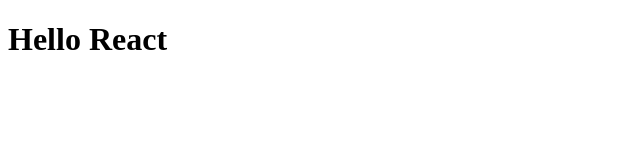
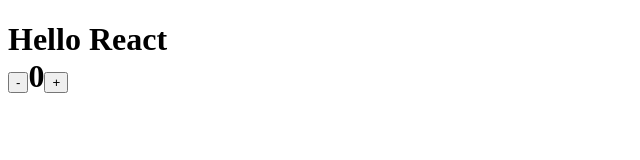
Before and after one commit to nikossoftwaredev/react-ts-webpack-template, a React app: page / in a window 1280 px wide. Shown: the top 160 px of the page, without its empty margins (0-640 px from the left). Built offline with nearby package versions, Linux system fonts and the light colour scheme.

Commit message:
added some extra ts and eslint config

```diff
--- a/src/App.tsx
+++ b/src/App.tsx
@@ -1,5 +1,10 @@
-import React from 'react';
+import Counter from './components/Counter';
 
-const App = () => <h1>Hello React</h1>;
+const App = () => (
+  <h1>
+    Hello React
+    <Counter />
+  </h1>
+);
 
 export default App;
--- /dev/null
+++ b/src/components/Counter.tsx
@@ -0,0 +1,19 @@
+import { useState } from 'react';
+
+const Counter = () => {
+  const [counter, setCounter] = useState(0);
+
+  return (
+    <div>
+      <button type='button' onClick={() => setCounter(prev => prev - 1)}>
+        -
+      </button>
+      {counter}
+      <button type='button' onClick={() => setCounter(prev => prev + 1)}>
+        +
+      </button>
+    </div>
+  );
+};
+
+export default Counter;
--- a/tsconfig.json
+++ b/tsconfig.json
@@ -18,7 +18,7 @@
         "resolveJsonModule": true,
         "isolatedModules": true,
         "noEmit": true,
-        "jsx": "react",
+        "jsx": "react-jsx",
         "noUnusedLocals": false,
         "noUnusedParameters": false,
         "preserveConstEnums": true,
--- a/webpack.config.js
+++ b/webpack.config.js
@@ -1,4 +1,5 @@
-const path = require("path");
+/* eslint-disable @typescript-eslint/no-var-requires */
+const path = require('path');
 
 module.exports = (env, argv) => {
   const devServer = {
@@ -6,26 +7,26 @@
     historyApiFallback: true,
     port: 3000,
     liveReload: true,
-    watchFiles: ["src/**/*"],
+    watchFiles: ['src/**/*'],
     client: {
       progress: true,
       overlay: {
         errors: true,
-        warnings: false,
-      },
+        warnings: false
+      }
     },
     static: {
-      directory: path.join(__dirname, "public"),
-    },
+      directory: path.join(__dirname, 'public')
+    }
   };
 
   const config = {
     context: __dirname, // to automatically find tsconfig.json
-    entry: "./src/index.tsx",
+    entry: './src/index.tsx',
     output: {
-      path: path.resolve(__dirname, "build"),
-      filename: "index.js",
-      publicPath: "/",
+      path: path.resolve(__dirname, 'build'),
+      filename: 'index.js',
+      publicPath: '/'
     },
     devServer,
     module: {
@@ -33,22 +34,22 @@
         {
           test: /\.(js|jsx)$/,
           exclude: /node_modules/,
-          include: path.resolve(__dirname, "src"),
+          include: path.resolve(__dirname, 'src'),
           use: {
-            loader: "babel-loader",
-          },
+            loader: 'babel-loader'
+          }
         },
         {
           test: /.tsx?$/,
           exclude: /node_modules/,
-          include: path.resolve(__dirname, "src"),
-          use: [{ loader: "ts-loader", options: { transpileOnly: true } }],
-        },
-      ],
+          include: path.resolve(__dirname, 'src'),
+          use: [{ loader: 'ts-loader', options: { transpileOnly: true } }]
+        }
+      ]
     },
     resolve: {
-      extensions: [".tsx", ".ts", ".js", ".jsx", ".css", ".json"],
-    },
+      extensions: ['.tsx', '.ts', '.js', '.jsx', '.css', '.json']
+    }
   };
 
   return config;
```
Also changed, not shown: .eslintrc.json.
